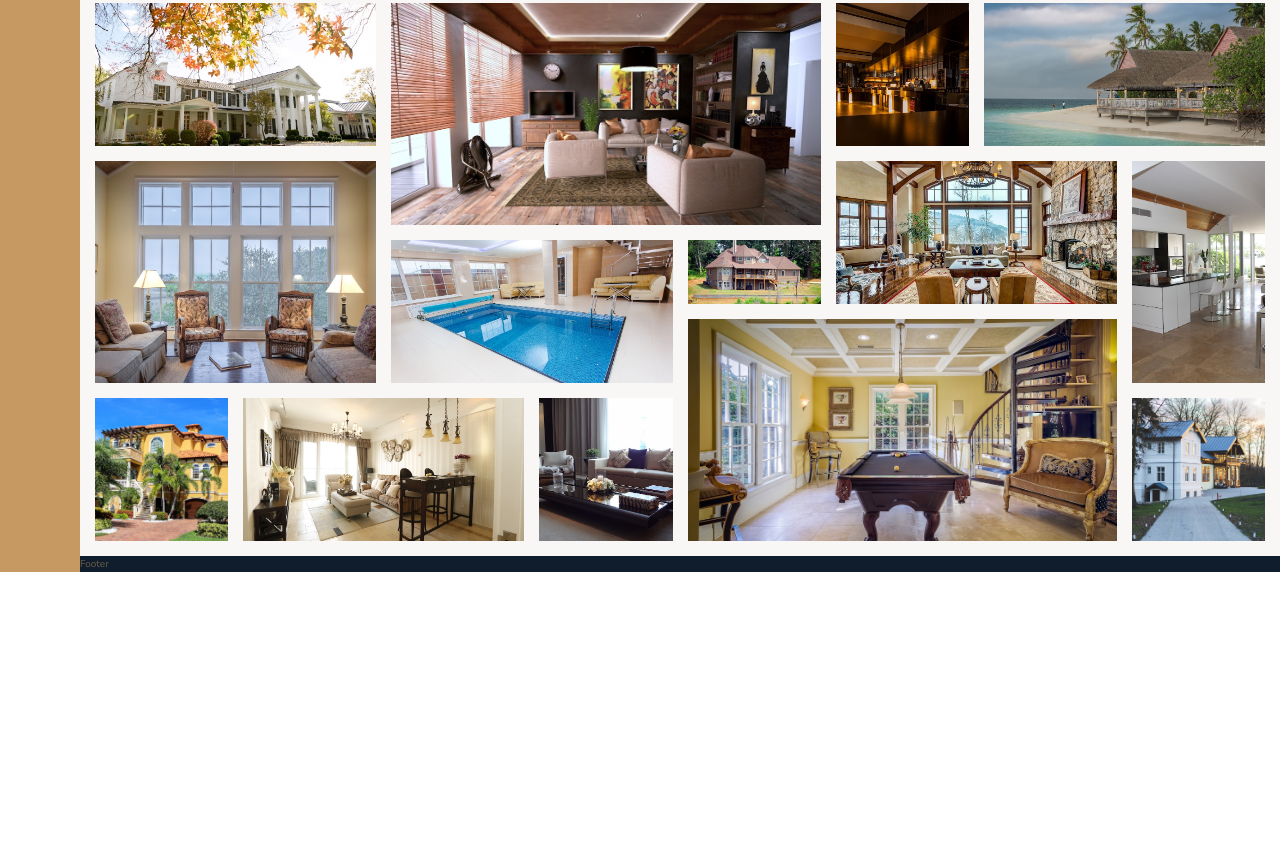
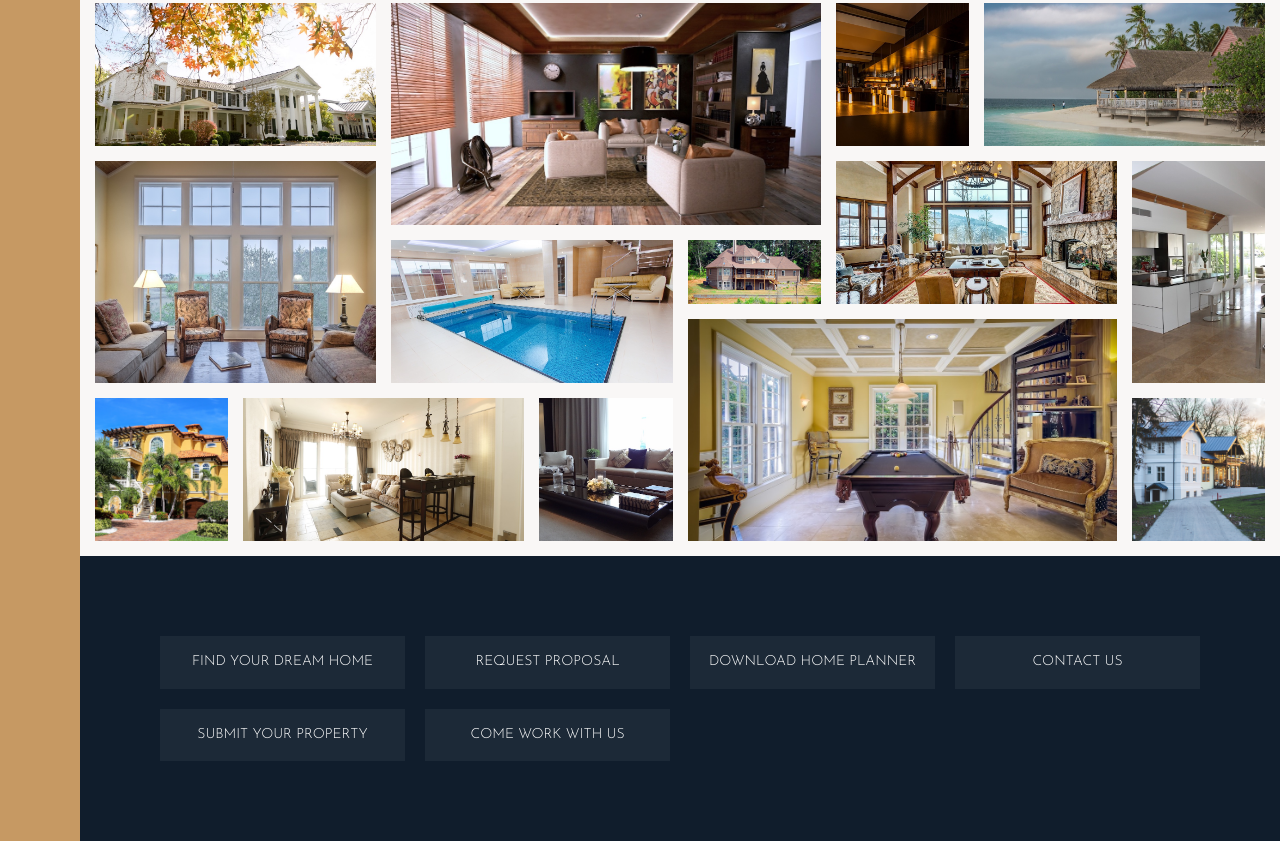
Before and after one commit to thomruns/NexterTKD, a website: page index.html in a window 1280 px wide. Shown: the part 3072-3913 px from the top of the page. Before the commit the page ends 3644 px from the top, so only its background shows below. Drawn offline with nearby package versions, Linux system fonts and the light colour scheme.

Commit message:
Initial footer content, basic styling

```diff
--- a/index.html
+++ b/index.html
@@ -299,7 +299,14 @@
         </section>
 
         <footer class="footer">
-            Footer
+            <ul class="nav">
+                <li class="nav__item"><a href="#" class="nav__link">Find your dream home</a></li>
+                <li class="nav__item"><a href="#" class="nav__link">Request proposal</a></li>
+                <li class="nav__item"><a href="#" class="nav__link">Download home planner</a></li>
+                <li class="nav__item"><a href="#" class="nav__link">Contact us</a></li>
+                <li class="nav__item"><a href="#" class="nav__link">Submit your property</a></li>
+                <li class="nav__item"><a href="#" class="nav__link">Come work with us</a></li>
+            </ul>
         </footer>
     </body>
 </html>
--- a/sass/_footer.scss
+++ b/sass/_footer.scss
@@ -1,4 +1,35 @@
 .footer {
     background-color: $color-secondary;
     grid-column: full-start / full-end;
+    padding: 8rem;
 }
+
+.nav {
+    list-style: none;
+    display: grid;
+    grid-template-columns: repeat(auto-fit, minmax150rem, 1fr));
+    grid-gap: 2rem;
+    align-items: center
+
+    &__item {
+
+
+
+    }
+
+    &__link:link,
+    &__link:visited {
+        font-size: 1.4rem;
+        color: #fff;
+        text-decoration: none;
+        font-family: $font-display;
+        text-transform: uppercase;
+        text-align: center;
+        padding: 1.5rem;
+        display: block;
+
+        background-color: rgba(#fff, .05);
+
+
+    }
+}
```
Also changed, not shown: README.md, css/style.css.
